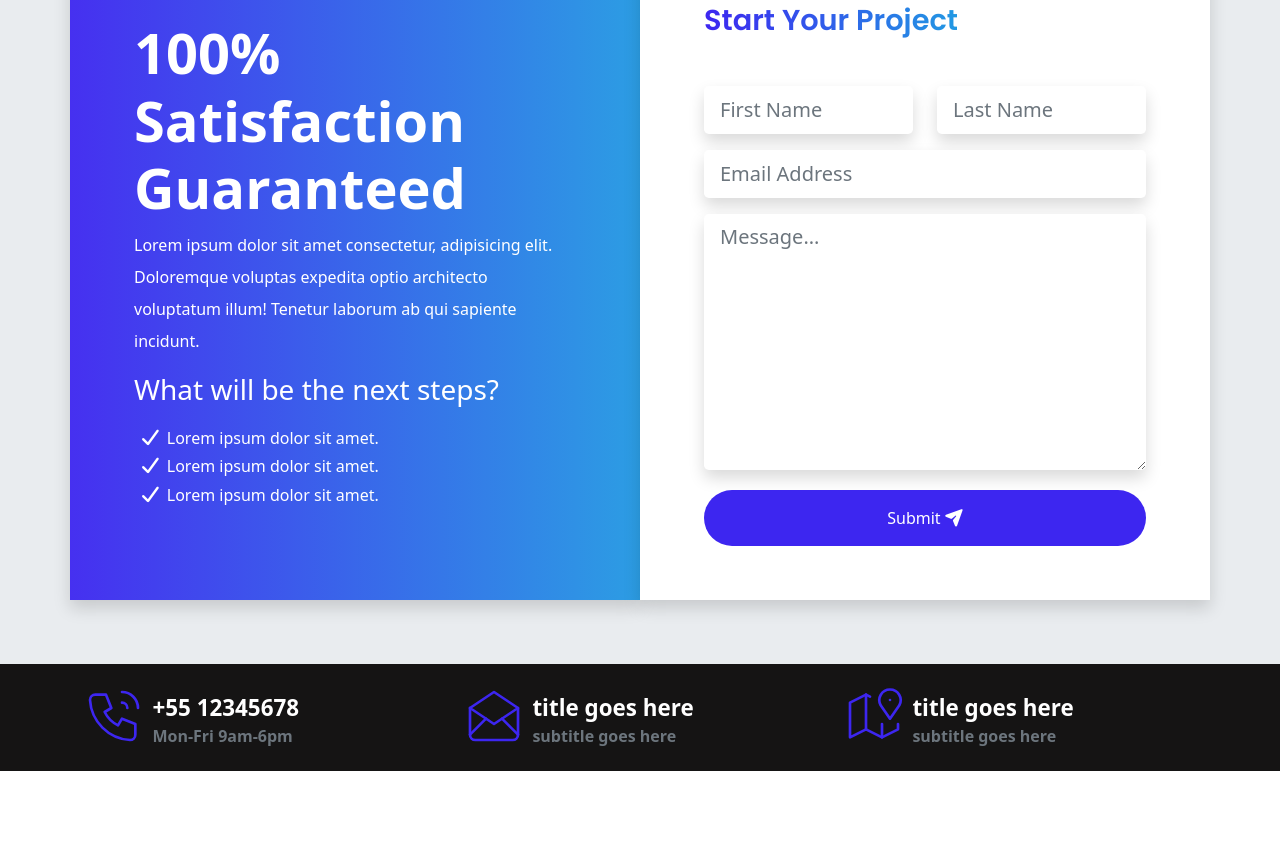
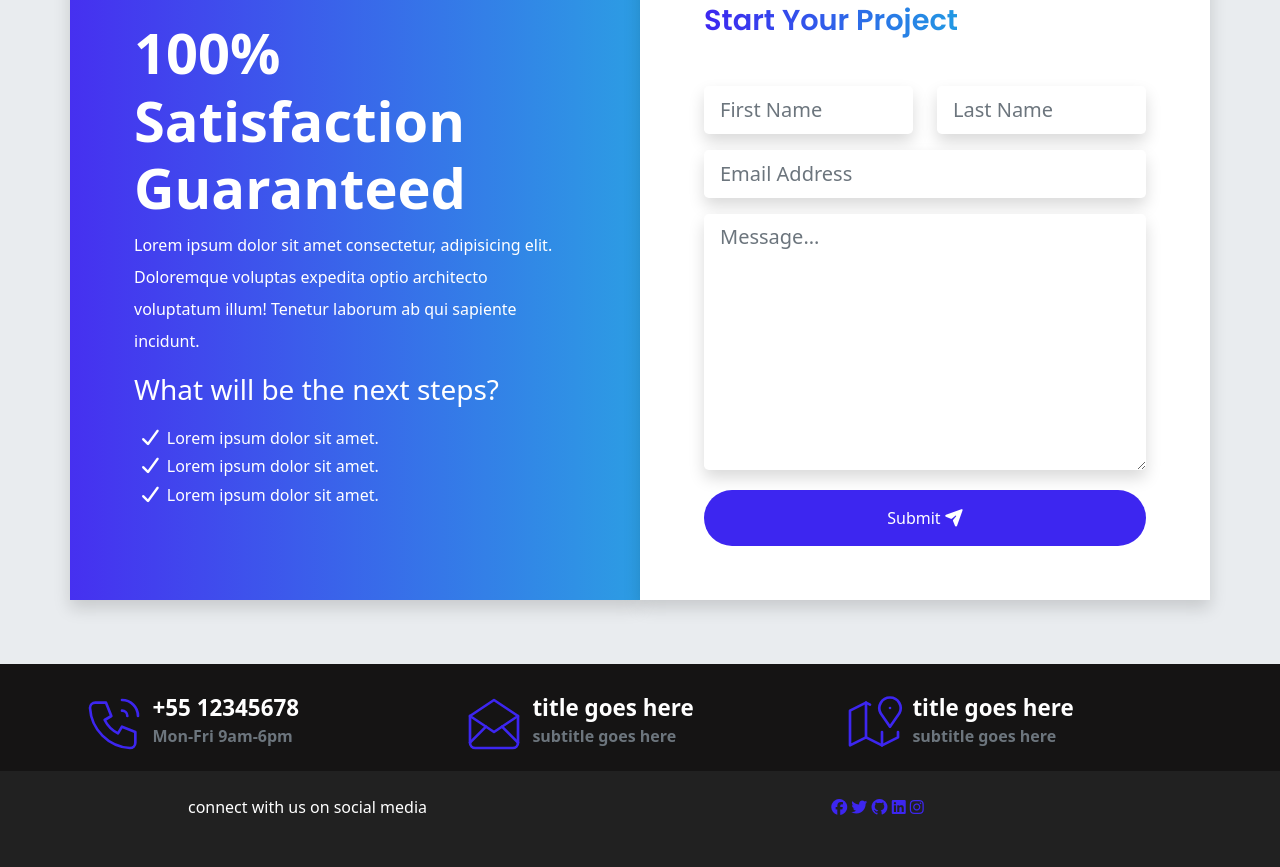
Before and after one commit to dmenezesgabriel/bootstrap-sass, a website: page index.html in a window 1280 px wide. Shown: the part 6478-7345 px from the top of the page. Before the commit the page ends 7249 px from the top, so only its background shows below. Drawn offline with nearby package versions, Linux system fonts and the light colour scheme; files that its build step writes are made by us from their sources.

Commit message:
Add social media to footer

```diff
--- a/index.html
+++ b/index.html
@@ -702,6 +702,22 @@
           </div>
         </div>
       </div>
+      <!-- Social media -->
+      <div class="footer-sm" style="background-color: #212121;">
+        <div class="container">
+          <div class="row py-4 text-center text-white">
+            <div class="col-lg-5 col-md-6 mb-4">connect with us on social media</div>
+            <div class="col-lg-7 col-md-6">
+              <a href=""><i class="fab fa-facebook"></i></a>
+              <a href=""><i class="fab fa-twitter"></i></a>
+              <a href=""><i class="fab fa-github"></i></a>
+              <a href=""><i class="fab fa-linkedin"></i></a>
+              <a href=""><i class="fab fa-instagram"></i></a>
+
+            </div>
+          </div>
+        </div>
+      </div>
     </footer>
     <!-- End footer -->
 
--- a/scss/sections/_footer.scss
+++ b/scss/sections/_footer.scss
@@ -10,8 +10,13 @@
   position: relative;
 
   &__icon {
-    width: 4rem;
+    width: 2rem;
     stroke: custom.$primary;
+    padding-top: 0.5rem;
+
+    @include custom.media-breakpoint-up(sm) {
+      width: 4rem;
+    }
   }
 
   &__info {
@@ -21,12 +26,21 @@
     &--title {
       color: custom.$white;
       text-decoration: none;
-      font-size: 1.4rem;
+      font-size: 1rem;
+
+      @include custom.media-breakpoint-up(sm) {
+        font-size: 1.4rem;
+      }
     }
 
     &--subtitle {
+      font-size: 0.8rem;
       color: custom.$gray-600;
       text-decoration: none;
+
+      @include custom.media-breakpoint-up(sm) {
+        font-size: 1rem;
+      }
     }
   }
 }
```
